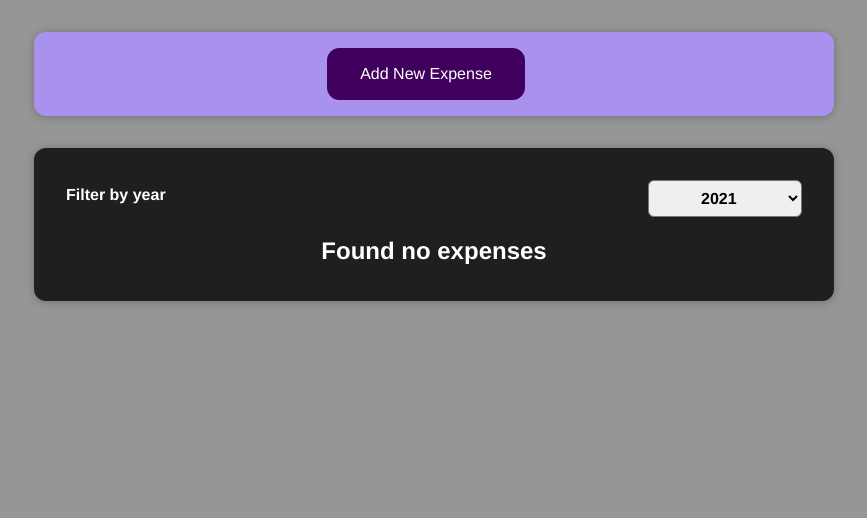
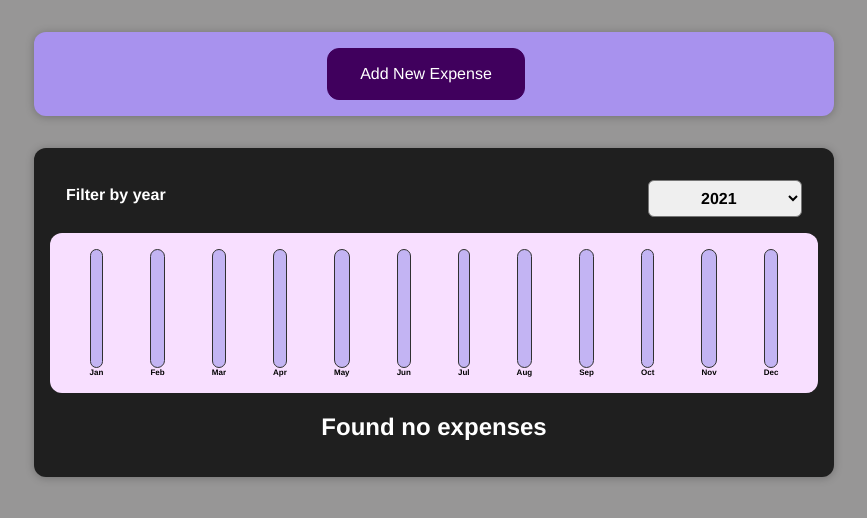
Before and after one commit to tanmaik/expense-tracker, a React (Create React App) app: page / in a window 1280 px wide. Shown: the top 518 px of the page, without its empty margins (206-1073 px from the left). Built offline with nearby package versions, Linux system fonts and the light colour scheme.

Commit message:
finished expense tracker (kindahateitnocap)

```diff
--- a/src/components/chart/Chart.js
+++ b/src/components/chart/Chart.js
@@ -1,14 +1,19 @@
+import React from "react";
+
 import ChartBar from "./ChartBar";
 import "./Chart.css";
 
 const Chart = (props) => {
+  const dataPointValues = props.dataPoints.map((dataPoint) => dataPoint.value);
+  const totalMaximum = Math.max(...dataPointValues);
+
   return (
     <div className="chart">
       {props.dataPoints.map((dataPoint) => (
         <ChartBar
           key={dataPoint.label}
           value={dataPoint.value}
-          maxValue={null}
+          maxValue={totalMaximum}
           label={dataPoint.label}
         />
       ))}
--- a/src/components/chart/ChartBar.js
+++ b/src/components/chart/ChartBar.js
@@ -2,7 +2,7 @@
 
 const ChartBar = (props) => {
   let barFillHeight = "0%";
-  if (props.max > 0) {
+  if (props.maxValue > 0) {
     barFillHeight = Math.round((props.value / props.maxValue) * 100) + "%";
   }
   return (
@@ -13,7 +13,7 @@
           style={{ height: barFillHeight }}
         ></div>
       </div>
-      <div className="chart-bar__label"></div>
+      <div className="chart-bar__label">{props.label}</div>
     </div>
   );
 };
--- a/src/components/expenses/Expenses.js
+++ b/src/components/expenses/Expenses.js
@@ -3,6 +3,7 @@
 import ExpensesFilter from "./ExpensesFilter";
 import ExpensesList from "./ExpensesList";
 import React, { useState } from "react";
+import ExpensesChart from "./ExpensesChart";
 
 const Expenses = (props) => {
   const [filteredYear, setFilteredYear] = useState("2021");
@@ -21,6 +22,7 @@
         selectedYear={filteredYear}
         onChangeFilter={filterChangeHandler}
       />
+      <ExpensesChart expenses={filteredExpenses} />
       <ExpensesList items={filteredExpenses} />
     </Card>
   );
--- a/src/components/expenses/ExpensesChart.js
+++ b/src/components/expenses/ExpensesChart.js
@@ -15,8 +15,12 @@
     { label: "Nov", value: 0 },
     { label: "Dec", value: 0 },
   ];
+  for (const expense of props.expenses) {
+    const expenseMonth = expense.date.getMonth(); //starting at 0, january => 0
+    chartDataPoints[expenseMonth].value += expense.amount;
+  }
 
-  return <Chart />;
+  return <Chart dataPoints={chartDataPoints} />;
 };
 
 export default ExpensesChart;
--- a/src/components/newExpenses/ExpenseForm.js
+++ b/src/components/newExpenses/ExpenseForm.js
@@ -23,7 +23,7 @@
 
     const expenseData = {
       title: enteredTitle,
-      amount: enteredAmount,
+      amount: +enteredAmount,
       date: new Date(enteredDate),
     };
 
```
Also changed, not shown: 1 other file (tests, documents, lock files or other folders).
